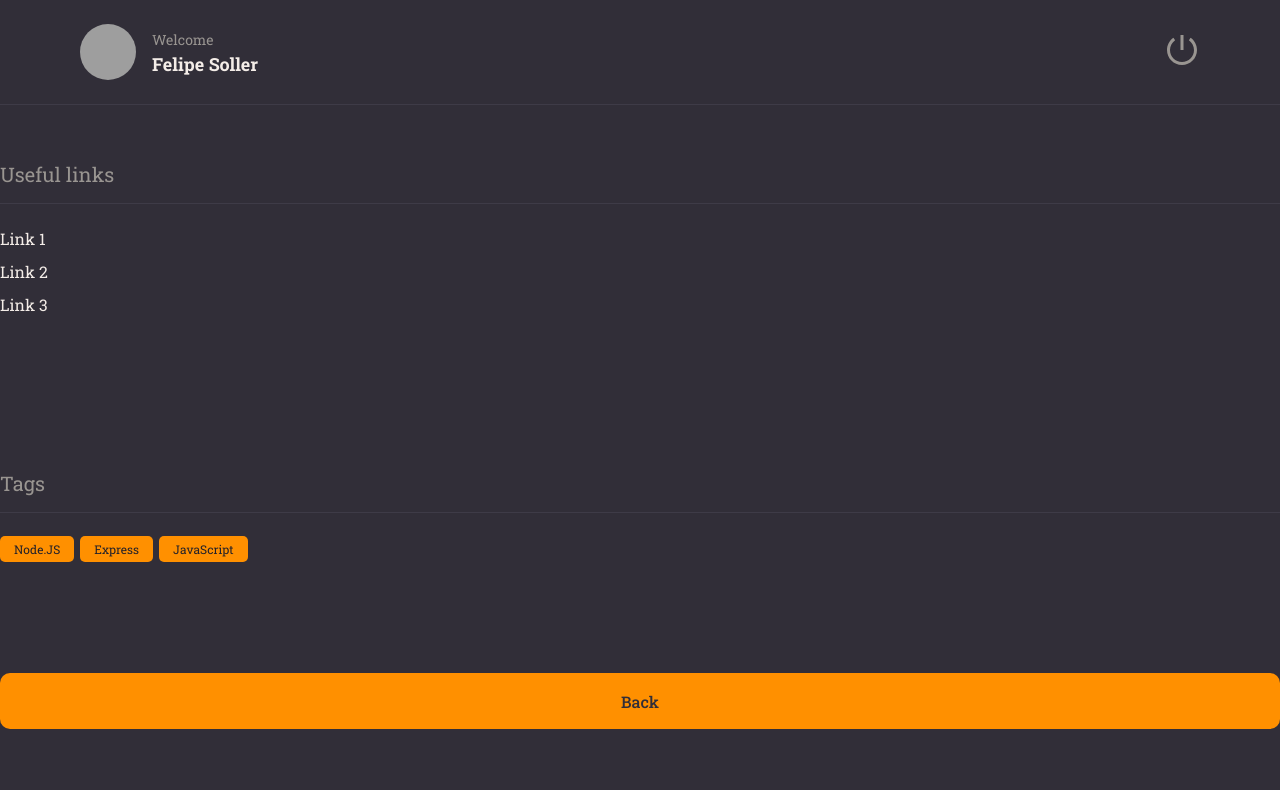
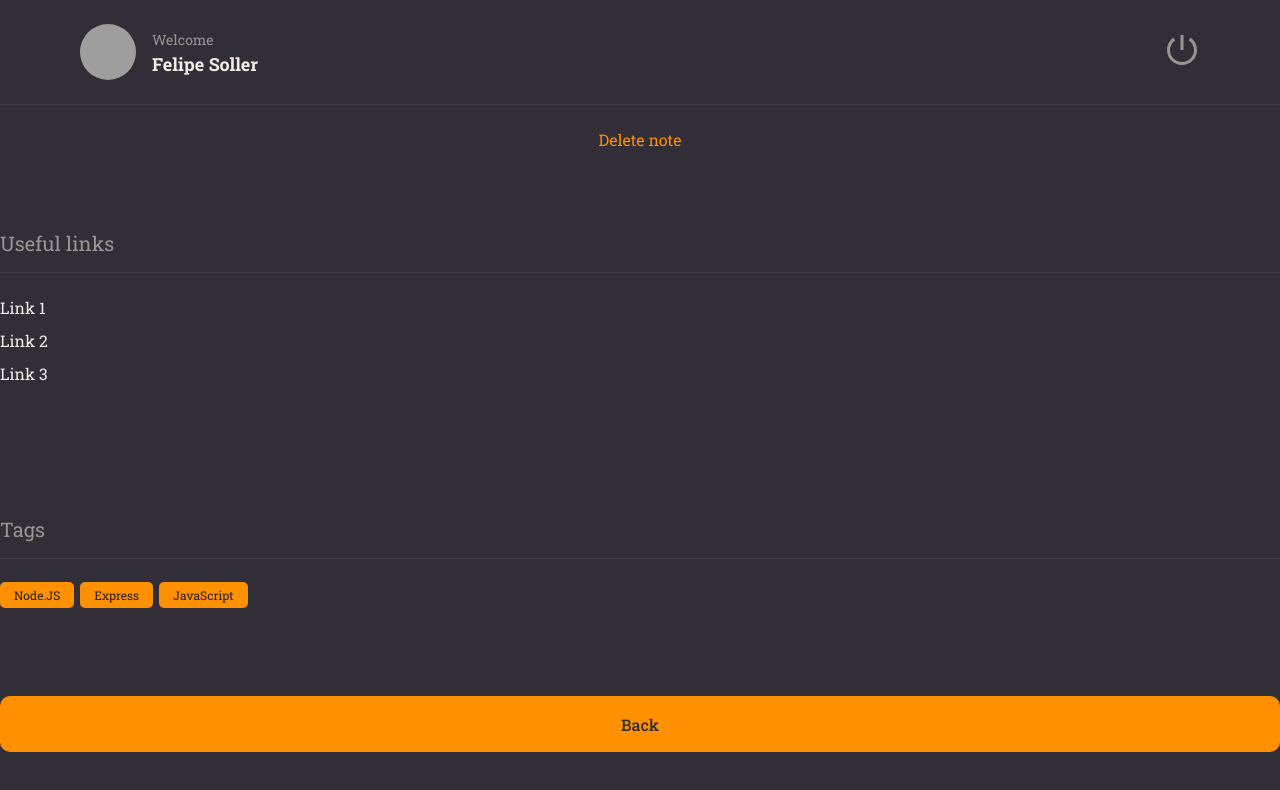
Before and after one commit to FelipeSoller/Stage09_React_Rocket_Notes, a React (Vite) app: page / in a window 1280 px wide. Shown: the top 790 px of the page. Built offline with nearby package versions, Linux system fonts and the light colour scheme; grey boxes are pictures that could not be loaded.

Commit message:
add delete note button

```diff
--- a/src/pages/Details/index.jsx
+++ b/src/pages/Details/index.jsx
@@ -3,12 +3,14 @@ import { Header } from '../Header'
 import { Section } from '../../components/Section'
 import { Tag } from '../../components/Tag'
 import { Button } from '../../components/Button'
+import { ButtonText } from '../../components/ButtonText'
 
 import { Container, Links } from './styles'
 export const Details = () => {
   return (
     <Container>
-      <Header></Header>
+      <Header />
+      <ButtonText title={'Delete note'}/>
       <Section title='Useful links'>
         <Links>
           <li>
```
